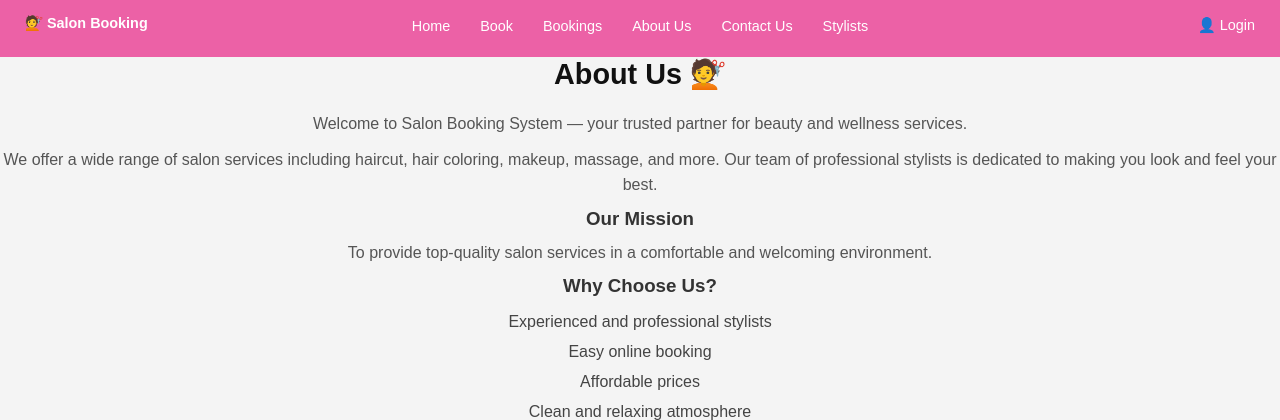
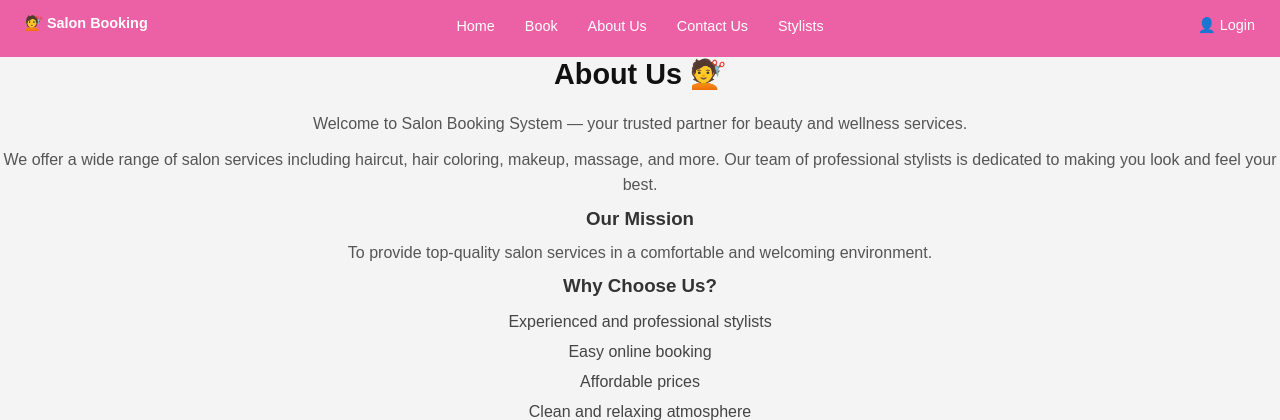
Before and after one commit to Joy-Joy20/salonbooking, a Flask app: page /about in a window 1280 px wide. Shown: the top 420 px of the page. Run offline with Flask 3, Linux system fonts and the light colour scheme.

Commit message:
update project files

```diff
--- a/templates/base.html
+++ b/templates/base.html
@@ -12,7 +12,6 @@
     <div class="nav-links">
         <a href="/">Home</a>
         <a href="/book">Book</a>
-        <a href="/bookings">Bookings</a>
         <a href="/about">About Us</a>
         <a href="/contact">Contact Us</a>
         <a href="/stylist">Stylists</a>
```
